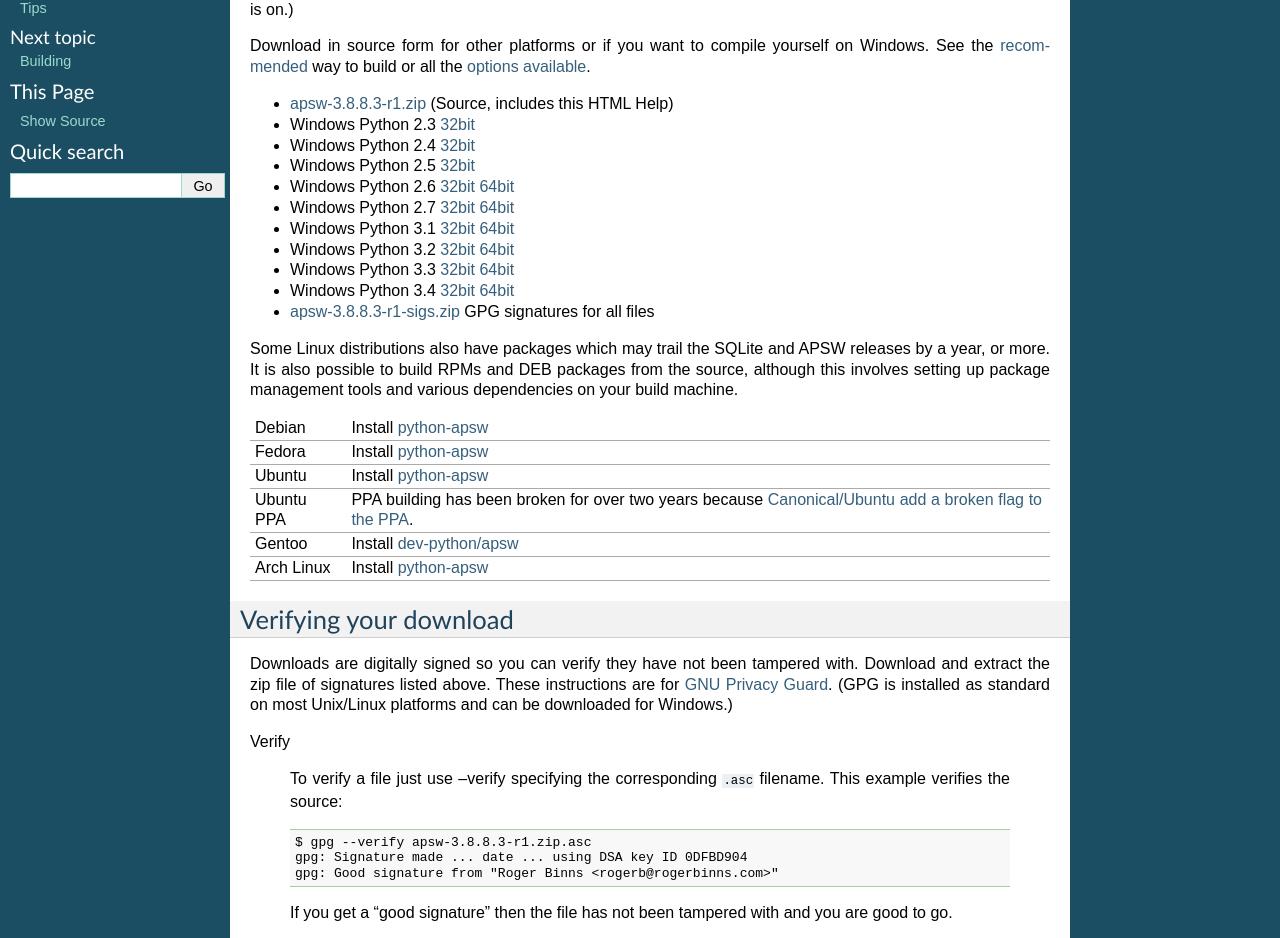
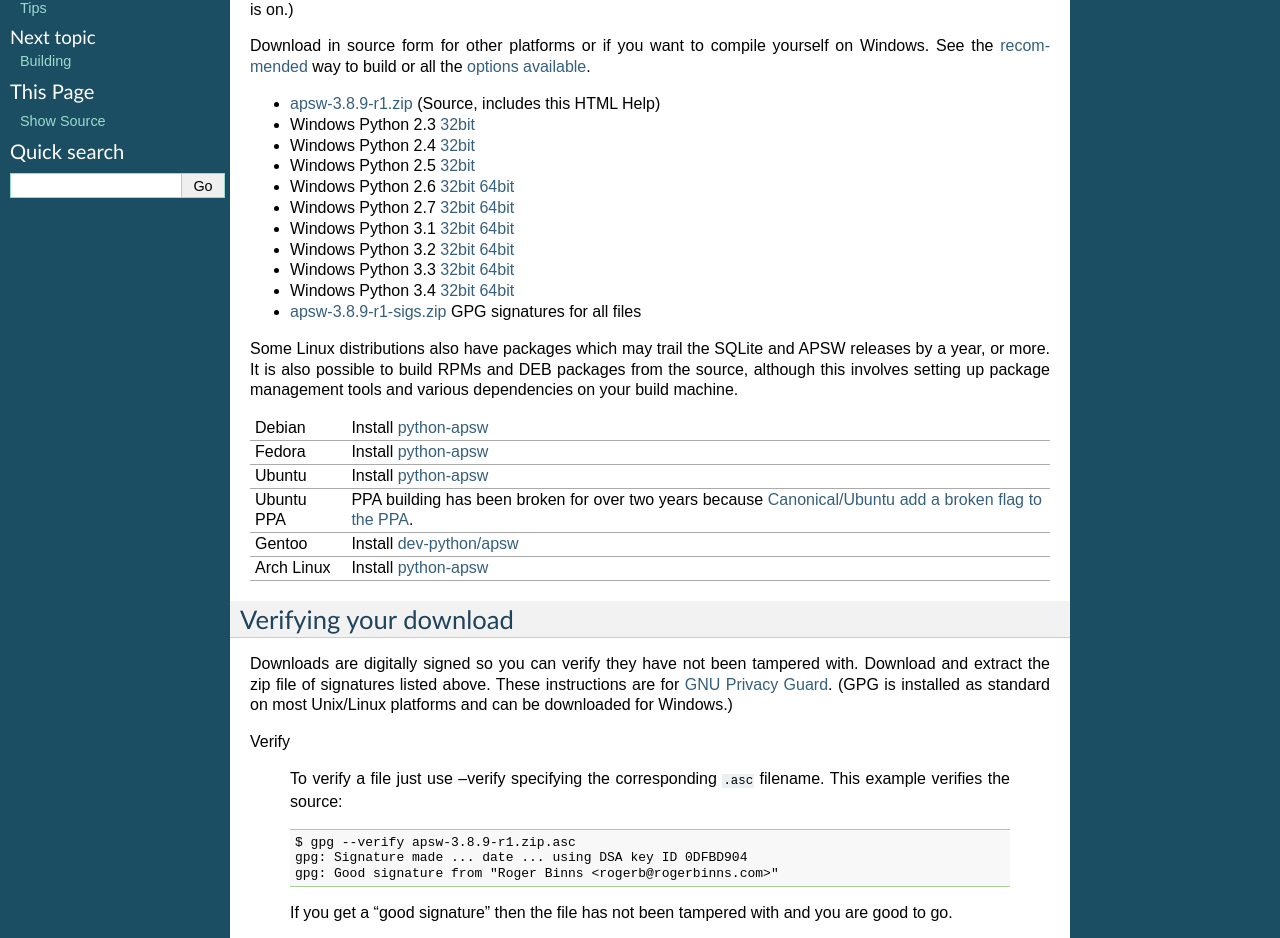
Before and after one commit to rogerbinns/apsw, a Sphinx documentation site: the page built from doc/download.rst, in a window 1280 px wide and 1400 px high. Shown: the part 191-1129 px from the top of the window. Built offline with Sphinx 7.4.7, drawn with Linux system fonts in a browser that asks for light colours; pages that are not in the unit, such as notebooks, are missing from menus; the version number is read from the project's files by our own code.

Commit message:
Version bump

```diff
--- a/doc/download.rst
+++ b/doc/download.rst
@@ -18,51 +18,51 @@
 
 .. downloads-begin
 
-* `apsw-3.8.8.3-r1.zip
-  <https://github.com/rogerbinns/apsw/releases/download/3.8.8.3-r1/apsw-3.8.8.3-r1.zip>`__
+* `apsw-3.8.9-r1.zip
+  <https://github.com/rogerbinns/apsw/releases/download/3.8.9-r1/apsw-3.8.9-r1.zip>`__
   (Source, includes this HTML Help)
 
 * Windows Python 2.3 `32bit
-  <https://github.com/rogerbinns/apsw/releases/download/3.8.8.3-r1/apsw-3.8.8.3-r1.win32-py2.3.exe>`__
+  <https://github.com/rogerbinns/apsw/releases/download/3.8.9-r1/apsw-3.8.9-r1.win32-py2.3.exe>`__
 
 * Windows Python 2.4 `32bit
-  <https://github.com/rogerbinns/apsw/releases/download/3.8.8.3-r1/apsw-3.8.8.3-r1.win32-py2.4.exe>`__
+  <https://github.com/rogerbinns/apsw/releases/download/3.8.9-r1/apsw-3.8.9-r1.win32-py2.4.exe>`__
 
 * Windows Python 2.5 `32bit
-  <https://github.com/rogerbinns/apsw/releases/download/3.8.8.3-r1/apsw-3.8.8.3-r1.win32-py2.5.exe>`__
+  <https://github.com/rogerbinns/apsw/releases/download/3.8.9-r1/apsw-3.8.9-r1.win32-py2.5.exe>`__
 
 * Windows Python 2.6 `32bit
-  <https://github.com/rogerbinns/apsw/releases/download/3.8.8.3-r1/apsw-3.8.8.3-r1.win32-py2.6.exe>`__
+  <https://github.com/rogerbinns/apsw/releases/download/3.8.9-r1/apsw-3.8.9-r1.win32-py2.6.exe>`__
   `64bit
-  <https://github.com/rogerbinns/apsw/releases/download/3.8.8.3-r1/apsw-3.8.8.3-r1.win-amd64-py2.6.exe>`__
+  <https://github.com/rogerbinns/apsw/releases/download/3.8.9-r1/apsw-3.8.9-r1.win-amd64-py2.6.exe>`__
 
 * Windows Python 2.7 `32bit
-  <https://github.com/rogerbinns/apsw/releases/download/3.8.8.3-r1/apsw-3.8.8.3-r1.win32-py2.7.exe>`__
+  <https://github.com/rogerbinns/apsw/releases/download/3.8.9-r1/apsw-3.8.9-r1.win32-py2.7.exe>`__
   `64bit
-  <https://github.com/rogerbinns/apsw/releases/download/3.8.8.3-r1/apsw-3.8.8.3-r1.win-amd64-py2.7.exe>`__
+  <https://github.com/rogerbinns/apsw/releases/download/3.8.9-r1/apsw-3.8.9-r1.win-amd64-py2.7.exe>`__
 
 * Windows Python 3.1 `32bit
-  <https://github.com/rogerbinns/apsw/releases/download/3.8.8.3-r1/apsw-3.8.8.3-r1.win32-py3.1.exe>`__
+  <https://github.com/rogerbinns/apsw/releases/download/3.8.9-r1/apsw-3.8.9-r1.win32-py3.1.exe>`__
   `64bit
-  <https://github.com/rogerbinns/apsw/releases/download/3.8.8.3-r1/apsw-3.8.8.3-r1.win-amd64-py3.1.exe>`__
+  <https://github.com/rogerbinns/apsw/releases/download/3.8.9-r1/apsw-3.8.9-r1.win-amd64-py3.1.exe>`__
 
 * Windows Python 3.2 `32bit
-  <https://github.com/rogerbinns/apsw/releases/download/3.8.8.3-r1/apsw-3.8.8.3-r1.win32-py3.2.exe>`__
+  <https://github.com/rogerbinns/apsw/releases/download/3.8.9-r1/apsw-3.8.9-r1.win32-py3.2.exe>`__
   `64bit
-  <https://github.com/rogerbinns/apsw/releases/download/3.8.8.3-r1/apsw-3.8.8.3-r1.win-amd64-py3.2.exe>`__
+  <https://github.com/rogerbinns/apsw/releases/download/3.8.9-r1/apsw-3.8.9-r1.win-amd64-py3.2.exe>`__
 
 * Windows Python 3.3 `32bit
-  <https://github.com/rogerbinns/apsw/releases/download/3.8.8.3-r1/apsw-3.8.8.3-r1.win32-py3.3.exe>`__
+  <https://github.com/rogerbinns/apsw/releases/download/3.8.9-r1/apsw-3.8.9-r1.win32-py3.3.exe>`__
   `64bit
-  <https://github.com/rogerbinns/apsw/releases/download/3.8.8.3-r1/apsw-3.8.8.3-r1.win-amd64-py3.3.exe>`__
+  <https://github.com/rogerbinns/apsw/releases/download/3.8.9-r1/apsw-3.8.9-r1.win-amd64-py3.3.exe>`__
 
 * Windows Python 3.4 `32bit
-  <https://github.com/rogerbinns/apsw/releases/download/3.8.8.3-r1/apsw-3.8.8.3-r1.win32-py3.4.exe>`__
+  <https://github.com/rogerbinns/apsw/releases/download/3.8.9-r1/apsw-3.8.9-r1.win32-py3.4.exe>`__
   `64bit
-  <https://github.com/rogerbinns/apsw/releases/download/3.8.8.3-r1/apsw-3.8.8.3-r1.win-amd64-py3.4.exe>`__
+  <https://github.com/rogerbinns/apsw/releases/download/3.8.9-r1/apsw-3.8.9-r1.win-amd64-py3.4.exe>`__
 
-* `apsw-3.8.8.3-r1-sigs.zip
-  <https://github.com/rogerbinns/apsw/releases/download/3.8.8.3-r1/apsw-3.8.8.3-r1-sigs.zip>`__
+* `apsw-3.8.9-r1-sigs.zip
+  <https://github.com/rogerbinns/apsw/releases/download/3.8.9-r1/apsw-3.8.9-r1-sigs.zip>`__
   GPG signatures for all files
 
 .. downloads-end
@@ -105,7 +105,7 @@
   To verify a file just use --verify specifying the corresponding
   ``.asc`` filename.  This example verifies the source::
 
-      $ gpg --verify apsw-3.8.8.3-r1.zip.asc
+      $ gpg --verify apsw-3.8.9-r1.zip.asc
       gpg: Signature made ... date ... using DSA key ID 0DFBD904
       gpg: Good signature from "Roger Binns <rogerb@rogerbinns.com>"
 
```
